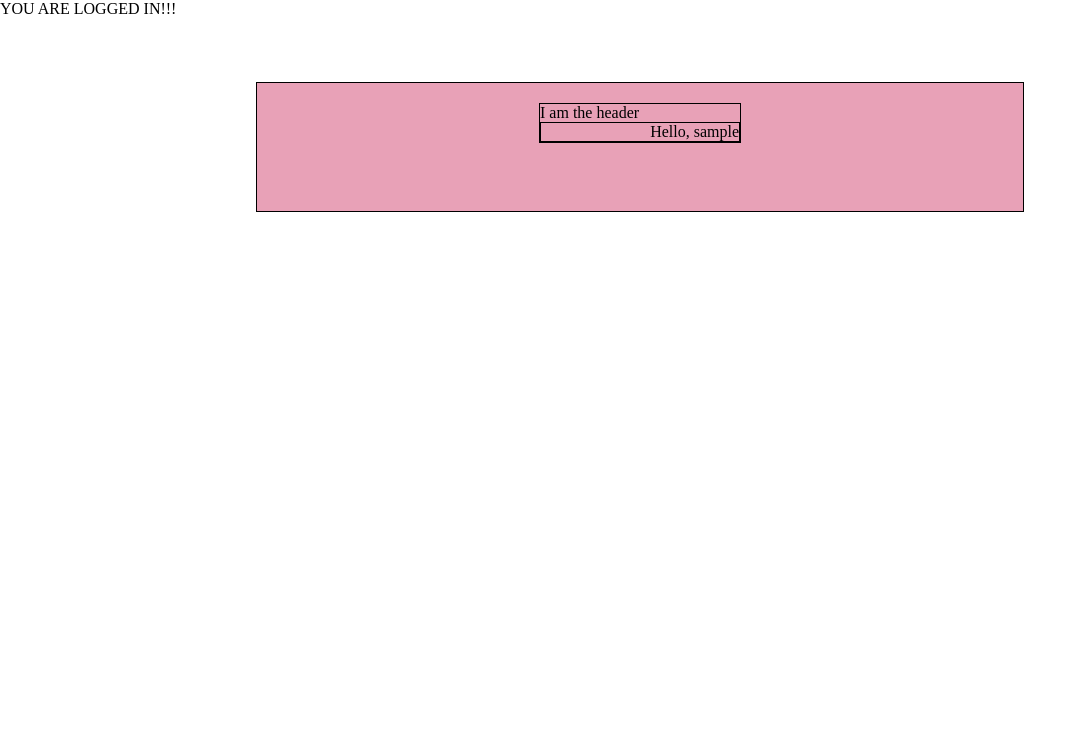
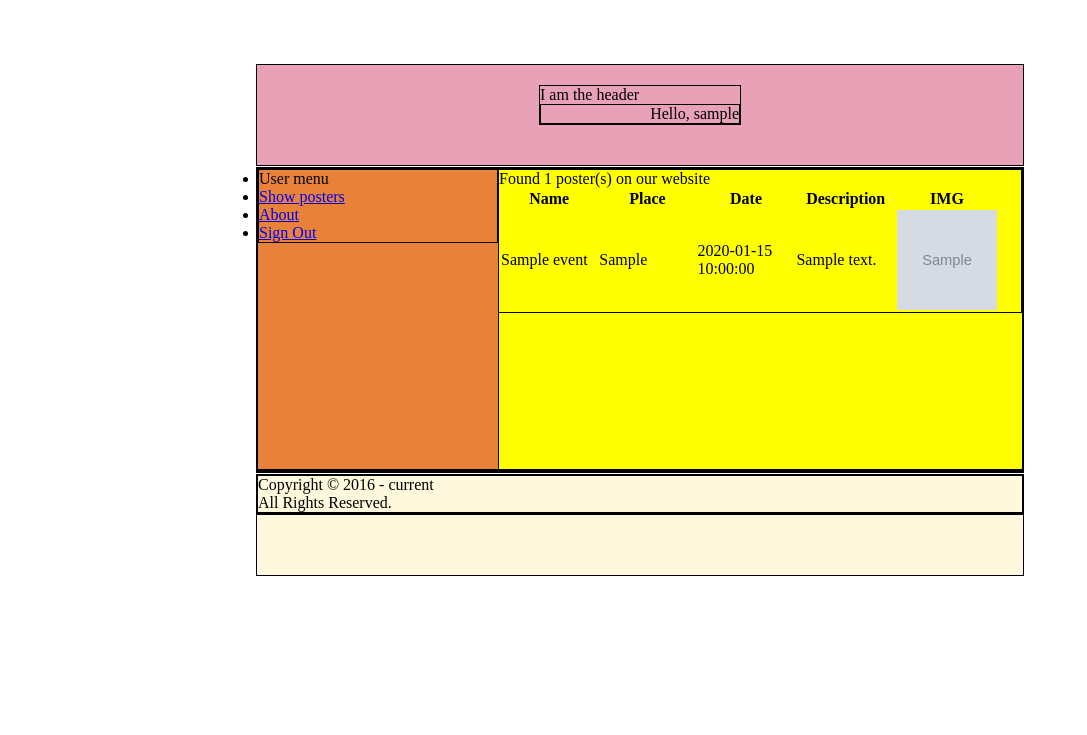
Before and after one commit to Stalin45/poster_service, a PHP site: page /php/pages/poster/show_all_posters.php in a window 1280 px wide. Shown: the top 735 px of the page, without its empty margins (0-1087 px from the left). Run offline with PHP 8.4, Linux system fonts and the light colour scheme; the visitor is signed in with stand-in values (Sample User, id 1); tables that the repository leaves empty hold one stand-in row (values such as "Sample post"); grey boxes marked "Sample" are stand-in pictures.

Commit message:
* Fixed bugs * Added poster creation * Fixed poster receiving

```diff
--- a/php/api/poster.php
+++ b/php/api/poster.php
@@ -5,7 +5,7 @@ include("user.php");
 function PosterCreate($login, $name, $descr, $place, $date, $img)
 {
     $user_id = UserGetByName($login);
-    $result = ExecuteUpdateQuery("INSERT INTO event (name, description, place, date, img_ref, user_id) VALUES($name, $descr, $place, $date, $img, $user_id)");
+    $result = ExecuteUpdateQuery("INSERT INTO event (name, description, place, date, img_ref, user_id) VALUES('$name', '$descr', '$place', '$date', '$img', '$user_id')");
     return $result;
 }
 
@@ -26,4 +26,9 @@ function PosterGetByDate($date) {
     return $result;
 }
 
+function PosterGetAll() {
+    $result = ExecuteSelectQuery("SELECT * FROM event");
+    return $result;
+}
+
 ?>
--- a/php/api/user.php
+++ b/php/api/user.php
@@ -10,17 +10,26 @@ require_once(dirname(__DIR__)."/api/util/db_util.php");
 function UserGetByName($user_name)
 {
     $result = ExecuteSelectQuery("SELECT user_id FROM user WHERE login = '$user_name'");
-    return $result;
+    if (count($result) > 0) {
+        return $result[0]['user_id'];
+    } else {
+        return false;
+    }
 }
 
 function UserGetRolesByName($user_name)
 {
-    $result = ExecuteSelectQuery("SELECT role.role_name
+    $query_result = ExecuteSelectQuery("SELECT role.role_name
                                   FROM role
                                   INNER JOIN user_role ON (role.role_id = user_role.role_id)
                                   INNER JOIN user      ON (user_role.user_id = user.user_id)
                                   WHERE login = '$user_name'");
-    return $result;
+
+    $resultArray = array();
+    foreach ($query_result as $row) {
+        $resultArray[] = $row["role_name"];
+    }
+    return $resultArray;
 }
 
 
@@ -29,8 +38,7 @@ function UserCreateRegistered($login, $pass, $email)
     $query_user = "INSERT INTO user (login, pass, email) VALUES ('$login', '$pass', '$email')";
     $is_user_created = ExecuteUpdateQuery($query_user);
     if ($is_user_created) {
-        $user_arr = UserGetByName($login);
-        $user_id = $user_arr['user_id'];
+        $user_id = UserGetByName($login);
         $query_user_role = "INSERT INTO user_role (role_id, user_id) VALUES (1, '$user_id')";
         $is_role_appointed = ExecuteUpdateQuery($query_user_role);
         if ($is_role_appointed) {
--- a/php/api/util/db_util.php
+++ b/php/api/util/db_util.php
@@ -22,6 +22,12 @@ function ExecuteSelectQuery($SQL)
 
     mysql_close();
 
-    return mysql_fetch_array($rows);
+    $resultArray = array();
+
+    while( $row = mysql_fetch_assoc( $rows)){
+        $resultArray[] = $row;
+    }
+
+    return $resultArray;
 }
 ?>
--- a/php/pages/poster/show_all_posters.php
+++ b/php/pages/poster/show_all_posters.php
@@ -5,21 +5,9 @@
 $errors = array();
 $success = array();
 
-if (!isset($_SESSION["authenticated"])) {
-    $errors[] = "You are not logged in!";
-    return;
-}
-
-if (!in_array("Registered", $_SESSION["roles"])) {
-    $errors[] = "You don't have rights to creater your own posters!";
-    return;
-}
-
 include("../../api/poster.php");
 
-$login = $_SESSION['login'];
-
-$result = PostersGetByCurrentUser($login);
+$result = PosterGetAll();
 
 //$json_resp = "$request()";
 //$resp_array = json_decode($url_resp, true);
@@ -33,41 +21,41 @@ $result = PostersGetByCurrentUser($login);
         <div class="content">
             <div class="content-text">
                 <?php
-                if (isset($result)) {
-                    echo '<p>You published ' . count($result) . ' poster(s) on our website</p>';
+                if (count($result) > 0) {
+                    echo '<p>Found ' . count($result) . ' poster(s) on our website</p>';
 
-                    echo '<table width="240" border="0" align="center">
+                    echo '<table width="500" border="0" align="center">
                                 <tr>
-                                    <th width="50">
+                                    <th width="100">
                                         Name
                                     </th>
-                                    <th width="50">
+                                    <th width="100">
                                         Place
                                     </th>
-                                    <th width="50">
+                                    <th width="100">
                                         Date
                                     </th>
-                                    <th width="50">
+                                    <th width="100">
                                         Description
                                     </th>
-                                    <th width="40">
+                                    <th width="100">
                                         IMG
                                     </th>
                                 </tr>';
 
-                    foreach ($result as list($name, $place, $date, $descr, $img)) {
+                    foreach ($result as $row) {
                         echo '<tr>
-                                <td>' . $name . '</td>
-                                <td>' . $place . '</td>
-                                <td>' . $date . '</td>
-                                <td>' . $descr . '</td>
-                                <td>' . $img . '</td>
+                                <td>' . $row['name'] . '</td>
+                                <td>' . $row['place'] . '</td>
+                                <td>' . $row['date'] . '</td>
+                                <td>' . $row['description'] . '</td>
+                                <td><img src="/poster_service/upload/' . $row['img_ref'] . '" width="100" height="100"  ></td>
                               </tr>';
                     }
-                }
-                ?>
-                </table>
 
+                    echo '</table>';
+                } else {
+                    echo '<p>Posters not found</p>';
                 }
                 ?>
             </div>
--- a/php/pages/user/sign_in.php
+++ b/php/pages/user/sign_in.php
@@ -15,10 +15,6 @@ if (isset($submit)) {
         $errors[] = "Invalid User Name or Password";
     }
 }
-//} else if (!isset($_SESSION[alogin])) {
-//    echo "<BR><BR><BR><BR><div class=head1> Your are not logged in<br> Please <a href=index.php>Login</a><div>";
-//    exit;
-//}
 ?>
 
     <script language="javascript">
--- a/php/pages/user/sign_out.php
+++ b/php/pages/user/sign_out.php
@@ -1,5 +1,5 @@
 <?php
 session_start();
 session_destroy();
-header("Location: index.php");
+header("Location: ../../../index.php");
 ?>
--- a/php/pages/user/sign_up.php
+++ b/php/pages/user/sign_up.php
@@ -11,7 +11,7 @@ if (isset($submit)) {
     if ($result) {
         $success[] = "Successfully registered!";
     } else {
-        $errors[] = $result;
+        $errors[] = "Error occred while registering";
     }
 }
 ?>
--- a/php/parts/footer.php
+++ b/php/parts/footer.php
@@ -1,9 +1,8 @@
 <div class="cleaner"></div>
 <div class="footer">
         <div class="footer-text">
-            <p><a href="contact.php">Contact Me</a> | <a href="../cv.php">Terms of Use</a>
-                | <a href="prvs.php">Privacy Statement</a> | <a href="isuser.php">Online User</a><br/>
-                Copyright &copy; 2012 ---. All Rights Reserved.</p>
+            <p>Copyright &copy; 2016 - current <br/>
+                All Rights Reserved.</p>
         </div>
     <div class="art-Footer-background"></div>
 </div>
--- a/php/parts/header.php
+++ b/php/parts/header.php
@@ -1,9 +1,6 @@
 <?php
     ob_start();
     session_start();
-    if (isset($_SESSION['alogin'])) {
-        echo "YOU ARE LOGGED IN!!!";
-    }
 ?>
 
 <!DOCTYPE html PUBLIC "-//W3C//DTD XHTML 1.0 Transitional//EN"
--- a/php/parts/sidebar.php
+++ b/php/parts/sidebar.php
@@ -1,13 +1,13 @@
 <div class="sidebar">
     <?php
     if (isset($_SESSION["authenticated"])) {
-        if (in_array("Registered", $_SESSION["roles"])) {
+        if (in_array("user", $_SESSION["roles"])) {
             echo
             '<div id="admin-panel">
             <ul class="nav nav-list bs-docs-sidenav">
                 <li class="nav-header">
-            Author menu
-            </li>
+                    Author menu
+                </li>
                 <li>
                     <a href="/poster_service/php/pages/poster/create_poster.php">Publish new poster</a>
                 </li>
```
Also changed, not shown: php/pages/poster/create_poster.php (+33 -33 lines), php/pages/poster/show_my_posters.php (+9 -9 lines), upload/example.jpg (added).
